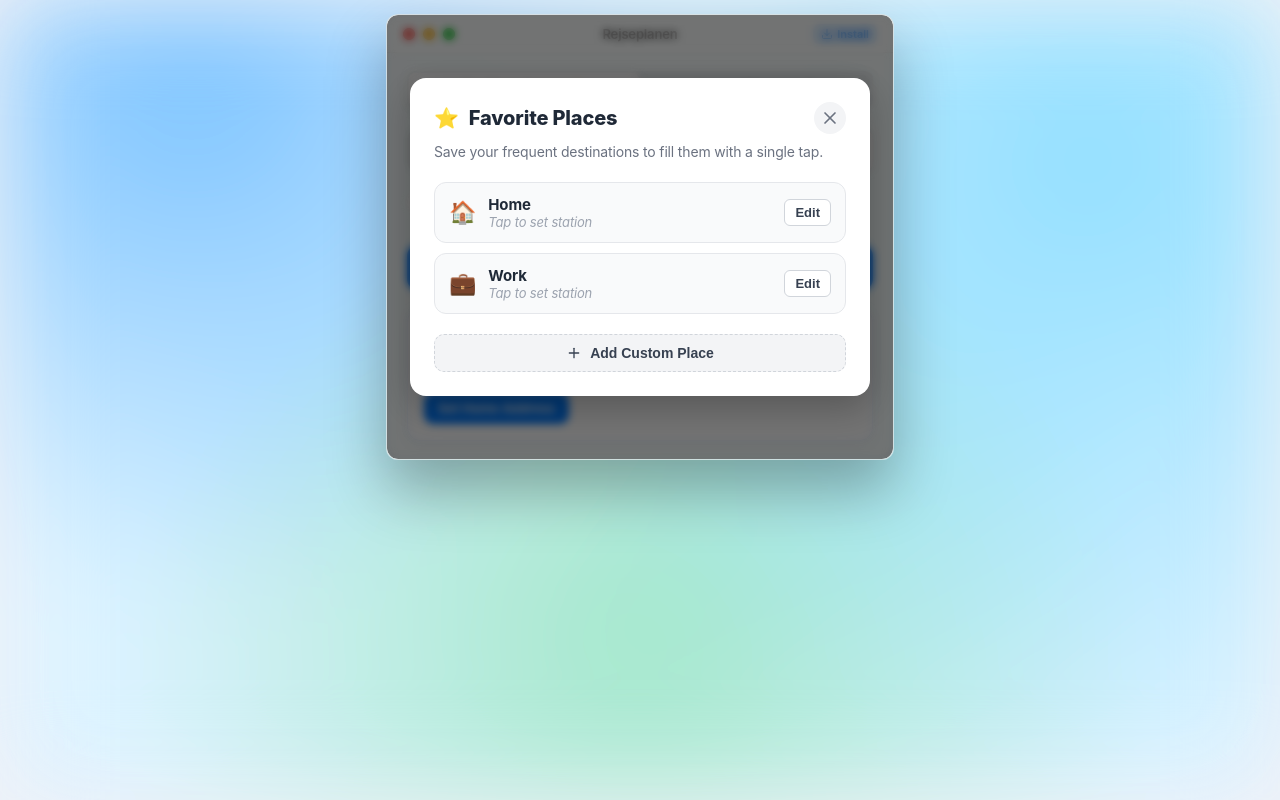
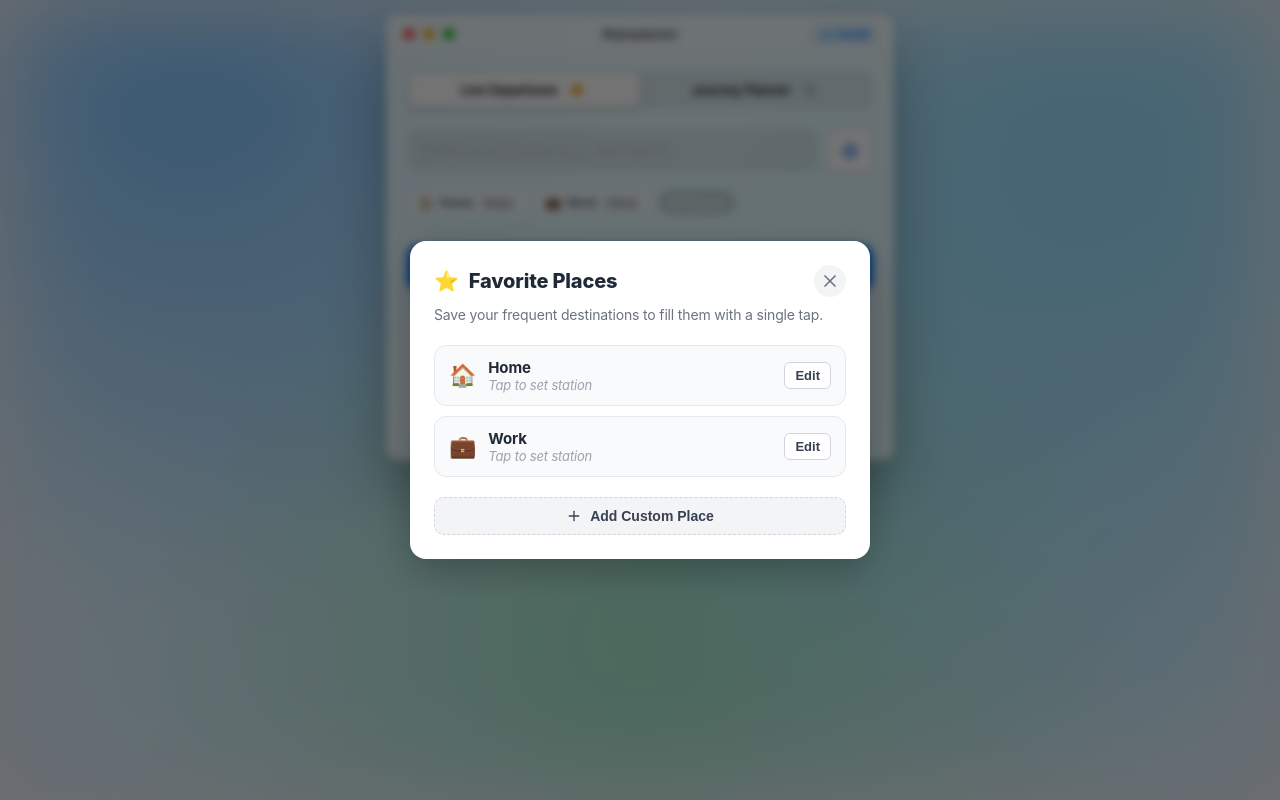
Before and after one commit to imdeepthakkar/rejseplanen-ui, a React (Vite) app: page / in a window 1280 px wide. Both pictures are taken after a click on the button "Places". Built offline with nearby package versions, Linux system fonts and the light colour scheme.

Commit message:
feat: add autocomplete input and edit favorite modal components with styles

```diff
--- a/src/components/AutocompleteInput.css
+++ b/src/components/AutocompleteInput.css
@@ -12,16 +12,16 @@
   top: calc(100% + 4px);
   left: 0;
   right: 0;
-  background: var(--card);
+  background: #FFFFFF;
   border-radius: 12px;
-  border: 1px solid var(--cardBorder);
+  border: 1px solid rgba(0, 0, 0, 0.12);
   z-index: 1000;
   list-style: none;
   margin: 0;
   padding: 8px;
   max-height: 250px;
   overflow-y: auto;
-  box-shadow: 0 10px 40px rgba(0, 0, 0, 0.15);
+  box-shadow: 0 12px 36px rgba(0, 0, 0, 0.22);
 }
 
 .suggestion-item {
--- a/src/components/EditFavoriteModal.css
+++ b/src/components/EditFavoriteModal.css
@@ -1,14 +1,19 @@
 .fav-modal-backdrop {
   position: fixed;
   inset: 0;
+  width: 100vw;
+  height: 100vh;
+  height: 100dvh;
   background: rgba(0, 0, 0, 0.55);
   backdrop-filter: blur(4px);
-  z-index: 3000;
+  -webkit-backdrop-filter: blur(4px);
+  z-index: 9999;
   display: flex;
   align-items: center;
   justify-content: center;
   padding: 16px;
   animation: favFadeIn 0.2s ease-out;
+  box-sizing: border-box;
 }
 
 @keyframes favFadeIn {
@@ -22,10 +27,12 @@
   width: 100%;
   max-width: 460px;
   max-height: 85vh;
+  max-height: 85dvh;
   overflow-y: auto;
   padding: 24px;
   box-shadow: 0 12px 36px rgba(0, 0, 0, 0.25);
   animation: favSlideUp 0.25s cubic-bezier(0.16, 1, 0.3, 1);
+  margin: auto;
 }
 
 @keyframes favSlideUp {
--- a/src/components/EditFavoriteModal.jsx
+++ b/src/components/EditFavoriteModal.jsx
@@ -1,4 +1,5 @@
 import React, { useState, useEffect, useRef } from 'react';
+import { createPortal } from 'react-dom';
 import { X, Plus, Trash2, Check, MapPin } from 'lucide-react';
 import { getFavorites, saveFavorite, deleteFavorite } from '../services/storage';
 import { fetchLocation, fetchStopsNearby } from '../services/api';
@@ -24,6 +25,11 @@ export default function EditFavoriteModal({ isOpen, onClose, onFavoritesChanged
       setEditingId(null);
       setIsAddingNew(false);
       setStationSuggestions([]);
+      const origOverflow = document.body.style.overflow;
+      document.body.style.overflow = 'hidden';
+      return () => {
+        document.body.style.overflow = origOverflow;
+      };
     }
   }, [isOpen]);
 
@@ -145,7 +151,7 @@ export default function EditFavoriteModal({ isOpen, onClose, onFavoritesChanged
     if (onFavoritesChanged) onFavoritesChanged(updated);
   };
 
-  return (
+  return createPortal(
     <div className="fav-modal-backdrop" onClick={onClose} role="dialog" aria-modal="true" aria-labelledby="fav-modal-title">
       <div className="fav-modal-content" onClick={(e) => e.stopPropagation()}>
         <header className="fav-modal-header">
@@ -382,6 +388,7 @@ export default function EditFavoriteModal({ isOpen, onClose, onFavoritesChanged
           </button>
         )}
       </div>
-    </div>
+    </div>,
+    document.body
   );
 }
```
